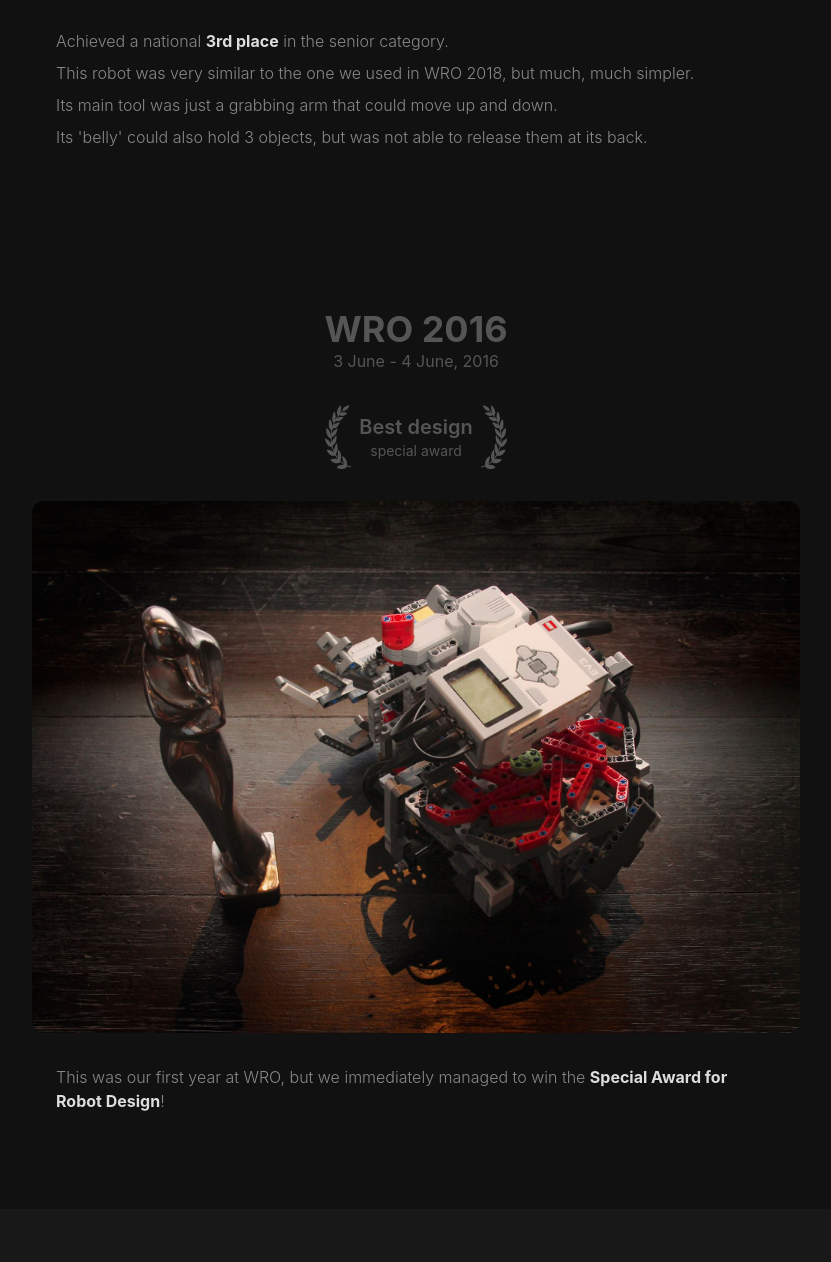
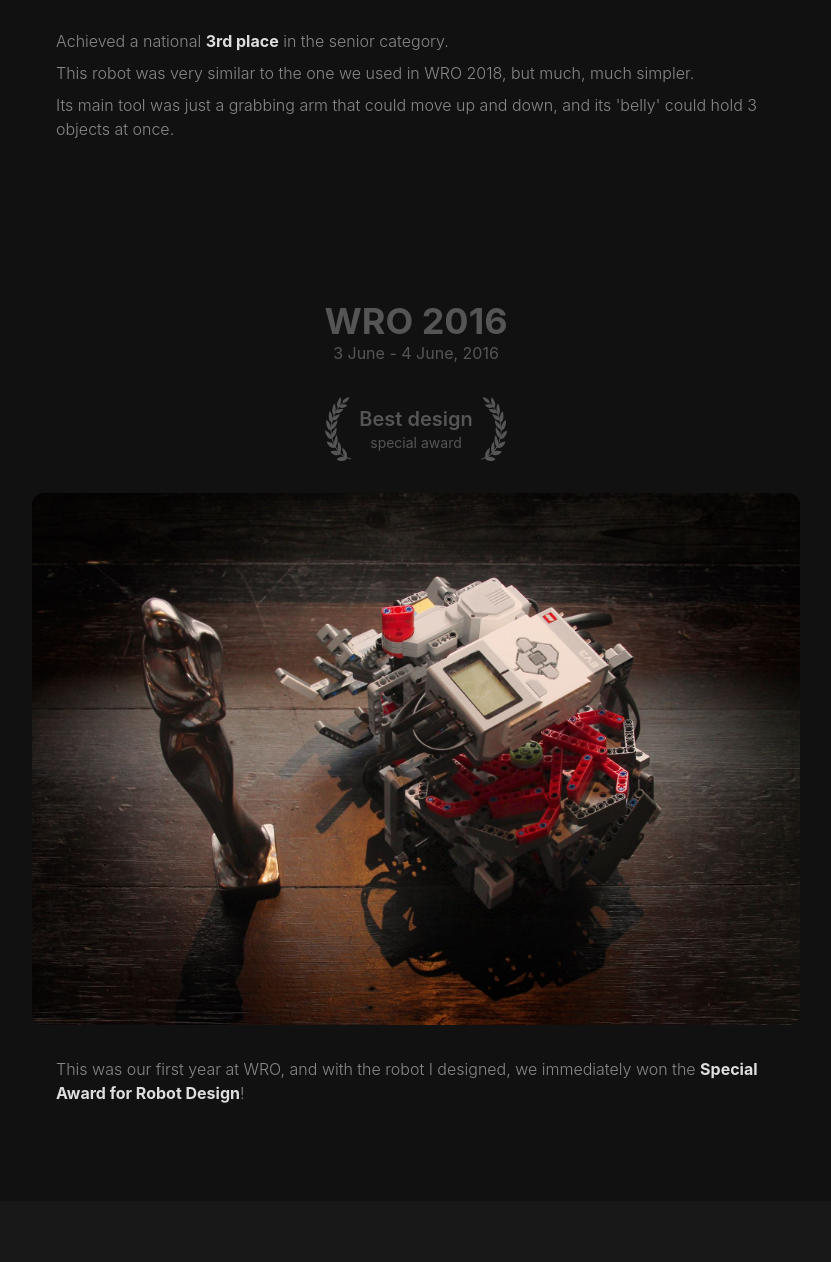
Before and after one commit to levente-varga/Portfolio, a website built with Vite: page projects/robotics.html in a window 1280 px wide. Shown: the part 4628-5890 px from the top of the page, without its empty margins (224-1055 px from the left). Built offline with nearby package versions, Linux system fonts and the light colour scheme.

Commit message:
Small adjustments to Robotics

```diff
--- a/projects/robotics.html
+++ b/projects/robotics.html
@@ -142,8 +142,7 @@
         <div class="text-md text-text font-light my-2 space-y-2">
           <p>Achieved a national <text-glow>3rd place</text-glow> in the senior category.</p>
           <p>This robot was very similar to the one we used in WRO 2018, but much, much simpler.</p>
-          <p>Its main tool was just a grabbing arm that could move up and down.</p>
-          <p>Its 'belly' could also hold 3 objects, but was not able to release them at its back.</p>
+          <p>Its main tool was just a grabbing arm that could move up and down, and its 'belly' could hold 3 objects at once.</p>
         </div>
       </div>
     </div>
@@ -172,7 +171,7 @@
       <img src="/images/projects/robotics/design-award.jpg" class="w-full rounded-xl max-w-3xl mx-auto" alt="Image showing the UI of Ice Adventure">
       <div class="p-6">
         <div class="text-md text-text font-light my-2 space-y-2">
-          <p>This was our first year at WRO, but we immediately managed to win the <text-glow>Special Award for Robot Design</text-glow>!</p>
+          <p>This was our first year at WRO, and with the robot I designed, we immediately won the <text-glow>Special Award for Robot Design</text-glow>!</p>
         </div>
       </div>
     </div>
```
